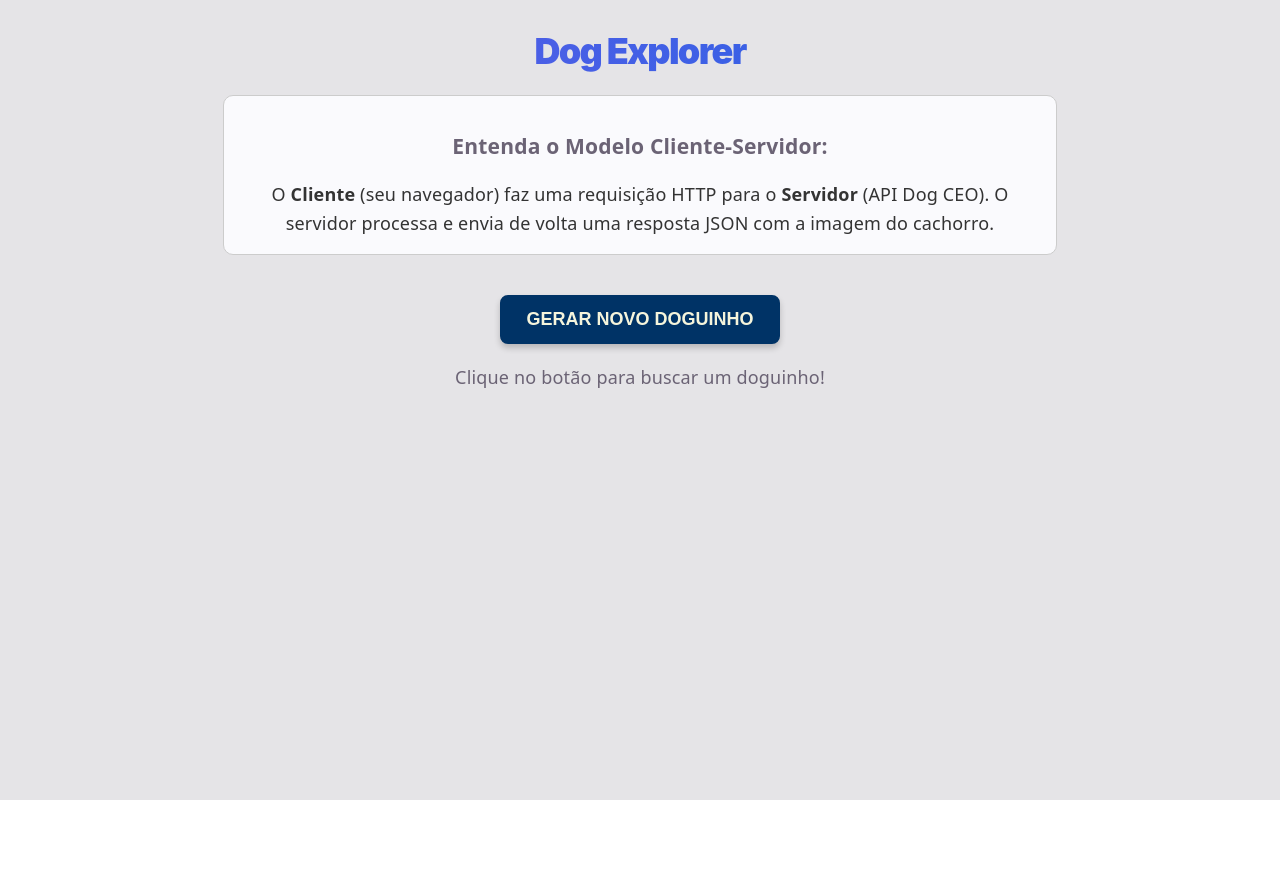
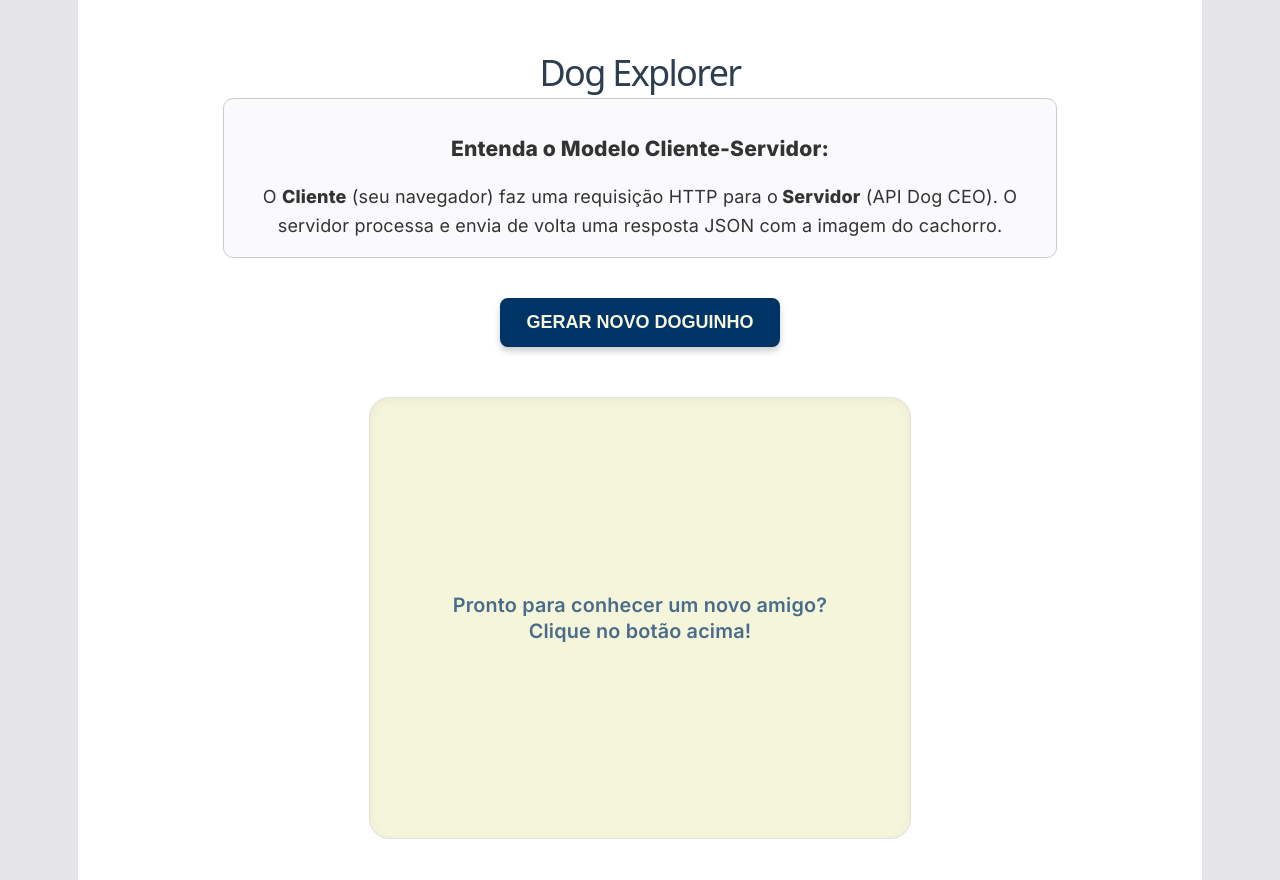
Before and after one commit to dav1zera24/API_DOGS, a React (Vite) app in the folder PROJETO_CACHORRO/: page / in a window 1280 px wide. Before the commit the page ends 800 px from the top, so only its background shows below. Built offline with nearby package versions, Linux system fonts and the light colour scheme.

Commit message:
conserto em diversas partes

```diff
--- a/PROJETO_CACHORRO/src/App.css
+++ b/PROJETO_CACHORRO/src/App.css
@@ -1,46 +1,57 @@
-h1 {
-  /* Fix para o corte */
-  display: block;
-  padding: 10px 0;
-  margin: 0 auto 20px auto;
-  line-height: 1.2;
-  overflow: visible;
+/* Importação de uma fonte moderna */
+@import url('https://fonts.googleapis.com/css2?family=Inter:wght@400;600;800&display=swap');
 
-  /* Estilo do Texto */
-  font-size: 3rem;
-  font-weight: 900;
-  text-align: center;
-  font-family: 'Inter', sans-serif;
-
-  /* Gradiente */
-  background: linear-gradient(90deg, #6c5ce7, #1963e4, #6c5ce7);
-  background-size: 200% auto;
-  -webkit-background-clip: text;
-  -webkit-text-fill-color: transparent;
-  animation: shine 4s linear infinite;
+:root {
+  --azul-deep: #003366;
+  --bege-claro: #f5f5dc;
+  --branco-puro: #ffffff;
+  --cinza-suave: #e0e0e0;
 }
 
-
-
-/* Ajuste na imagem para ela não ficar "chapada" */
-.hero img {
-  width: 100%;
-  max-width: 450px;
-  height: 450px; /* Força um quadrado se quiser padronizar */
-  object-fit: cover; /* Não distorce a imagem */
-  border-radius: 20px;
-  box-shadow: 0 20px 40px rgba(0,0,0,0.2);
-  border: 4px solid #fff;
+.app-container {
+  font-family: 'Inter', sans-serif;
+  background-color: var(--branco-puro);
+  min-height: 100vh;
+  display: flex;
+  flex-direction: column;
+  align-items: center;
+  padding: 40px 20px;
+  color: #333;
 }
 
-/* Texto de baixo (Nome: Amigão) */
-.dog-name {
-  margin-top: 15px;
-  font-size: 1.2rem;
+/* Área onde o conteúdo (Loading, Erro ou Card) aparece */
+.content-area {
+  width: 100%;
+  max-width: 500px;
+  margin-top: 30px;
+  min-height: 400px; /* Evita que o site "pule" quando o dado carrega */
+  display: flex;
+  flex-direction: column;
+  align-items: center;
+  justify-content: center;
+  background-color: var(--bege-claro);
+  border-radius: 20px;
+  box-shadow: inset 0 2px 10px rgba(0, 0, 0, 0.05);
+  padding: 20px;
+  border: 1px solid var(--cinza-suave);
+}
+
+/* Mensagem inicial de "Clique no botão" */
+.initial-message {
+  color: var(--azul-deep);
   font-weight: 600;
-  color: #2d3436;
-  background: #dfe6e9;
-  display: inline-block;
-  padding: 5px 20px;
-  border-radius: 50px;
+  text-align: center;
+  opacity: 0.7;
+  font-size: 1.1rem;
 }
+
+/* Ajustes de responsividade */
+@media (max-width: 480px) {
+  .app-container {
+    padding: 20px 10px;
+  }
+
+  .content-area {
+    min-height: 300px;
+  }
+}
--- a/PROJETO_CACHORRO/src/App.jsx
+++ b/PROJETO_CACHORRO/src/App.jsx
@@ -1,65 +1,71 @@
-import { useState } from 'react'
-import './App.css'
-import Header from './components/Header/Header'
-import DogCard from './components/DogCard/DogCard'
-import Loading from './components/Loading/Loading'
-import ErrorMessage from './components/ErrorMensage/ErrorMessage'
-import FetchButton from './components/FetchButton/FetchButton'
+import { useState } from 'react';
+import './App.css';
 
+// Note que agora entramos na pasta E chamamos o arquivo .jsx
+import Header from "./components/Header/Header";
+import DogCard from "./components/DogCard/DogCard";
+import Loading from "./components/Loading/Loading";
+import ErrorMessage from "./components/ErrorMensage/ErrorMessage";
+import FetchButton from "./components/FetchButton/FetchButton";
 function App() {
-  // Requisito 2: Gerenciamento de Estados
-  const [dogData, setDogData] = useState(null)
-  const [loading, setLoading] = useState(false)
-  const [error, setError] = useState(null)
+  // Requisito 2: Estados essenciais
+  const [dogUrl, setDogUrl] = useState(null);
+  const [status, setStatus] = useState('idle'); // 'idle' | 'loading' | 'error' | 'success'
+  const [errorMessage, setErrorMessage] = useState('');
 
-  // Requisito 3 e 4: Requisição HTTP com Tratamento de Erros
-  const fetchDog = async () => {
-    setLoading(true)
-    setError(null) // Limpa erros anteriores (Requisito 4)
+  // Requisito 3 e 4: Lógica de Requisição HTTP
+  const handleFetchDog = async () => {
+    setStatus('loading');
+    setErrorMessage('');
 
     try {
-      const response = await fetch('https://dog.ceo/api/breeds/image/random')
+      const response = await fetch('https://dog.ceo/api/breeds/image/random');
 
-      if (!response.ok) {
-        throw new Error('Não foi possível carregar os dados da API.')
-      }
+      if (!response.ok) throw new Error(`Erro HTTP: ${response.status} ${response.statusText}`);
 
-      const data = await response.json()
-      setDogData(data.message) // A API de cachorros retorna a URL na propriedade 'message'
+      const data = await response.json();
+      if (data.status !== 'success') throw new Error('Resposta da API inválida');
 
+      setDogUrl(data.message);
+      setStatus('success');
     } catch (err) {
-      setError(err.message)
-    } finally {
-      setLoading(false)
+      setStatus('error');
+      setErrorMessage(err.message || 'Erro desconhecido');
     }
-  }
+  };
 
   return (
-    <div className="app-container">
-      {/* Requisito 1: Título e Explicação */}
+    <main className="app-container">
+      {/* Requisito 1: Cabeçalho com Contexto Cliente-Servidor */}
       <Header />
 
-      {/* Requisito 1 e 5: Botão disparador com controle de loading */}
-      <FetchButton onClick={fetchDog} disabled={loading} />
+      {/* Requisito 1 e 5: Botão de ação */}
+      <FetchButton
+        onClick={handleFetchDog}
+        disabled={status === 'loading'}
+      />
 
-      {/* Requisito 5: Feedback Visual Condicional */}
-      <div className="content-area">
-        {loading && <Loading />}
-
-        {error && <ErrorMessage message={error} />}
-
-        {/* Requisito 5 e 6: Exibição dos dados (apenas se não estiver carregando e houver dados) */}
-        {!loading && !error && dogData && (
-          <DogCard imageUrl={dogData} />
+      {/* Área Dinâmica de Conteúdo */}
+      <section className="content-area">
+        {status === 'idle' && (
+          <p className="initial-message">
+            Pronto para conhecer um novo amigo? <br/>
+            Clique no botão acima!
+          </p>
         )}
 
-        {/* Mensagem inicial quando não há dados (Requisito 5) */}
-        {!loading && !error && !dogData && (
-          <p>Clique no botão para buscar um doguinho!</p>
+        {status === 'loading' && <Loading />}
+
+        {status === 'error' && (
+          <ErrorMessage message={errorMessage || "Ops! Ocorreu um erro ao buscar os dados. Verifique sua conexão."} />
         )}
-      </div>
-    </div>
-  )
+
+        {status === 'success' && dogUrl && (
+          <DogCard imageUrl={dogUrl} />
+        )}
+      </section>
+    </main>
+  );
 }
 
-export default App
+export default App;
--- a/PROJETO_CACHORRO/src/components/DogCard/DogCard.jsx
+++ b/PROJETO_CACHORRO/src/components/DogCard/DogCard.jsx
@@ -3,11 +3,16 @@ import './DogCard.css';
 const DogCard = ({ imageUrl }) => {
   // Lógica para extrair a raça da URL
   // A URL da API segue o padrão: https://images.dog.ceo/breeds/nome-da-raca/imagem.jpg
-  const urlParts = imageUrl.split('/');
-  const breedRaw = urlParts[4]; // O nome da raça está sempre na 5ª posição (índice 4)
-
-  // Limpa o nome (remove hífens e deixa a primeira letra maiúscula)
-  const breedName = breedRaw.replace('-', ' ').toUpperCase();
+  let breedName = 'Raça Desconhecida';
+  try {
+    const urlParts = imageUrl.split('/');
+    if (urlParts.length > 4) {
+      const breedRaw = urlParts[4]; // O nome da raça está sempre na 5ª posição (índice 4)
+      breedName = breedRaw.replace(/-/g, ' ').replace(/\b\w/g, l => l.toUpperCase());
+    }
+  } catch (err) {
+    console.warn('Erro ao extrair raça da URL:', err);
+  }
 
   return (
     <div className="dog-card">
--- a/PROJETO_CACHORRO/src/components/ErrorMensage/ErrorMessage.css
+++ b/PROJETO_CACHORRO/src/components/ErrorMensage/ErrorMessage.css
@@ -6,6 +6,18 @@
   border-radius: 10px;
   max-width: 600px;
   margin-top: 20px;
+  display: flex;
+  align-items: center;
+  gap: 10px;
+}
+
+.error-icon {
+  font-size: 1.2em;
+}
+
+.error-text {
+  margin: 0;
+  font-weight: 500;
 }
 
 .error-message strong {
--- a/PROJETO_CACHORRO/src/components/ErrorMensage/ErrorMessage.jsx
+++ b/PROJETO_CACHORRO/src/components/ErrorMensage/ErrorMessage.jsx
@@ -1,5 +1,12 @@
+import './ErrorMessage.css';
+
 const ErrorMessage = ({ message }) => {
-  return <p style={{ color: 'red' }}>❌ Erro: {message}</p>;
+  return (
+    <div className="error-message">
+      <span className="error-icon">⚠️</span>
+      <p className="error-text">{message}</p>
+    </div>
+  );
 };
 
 export default ErrorMessage;
```
